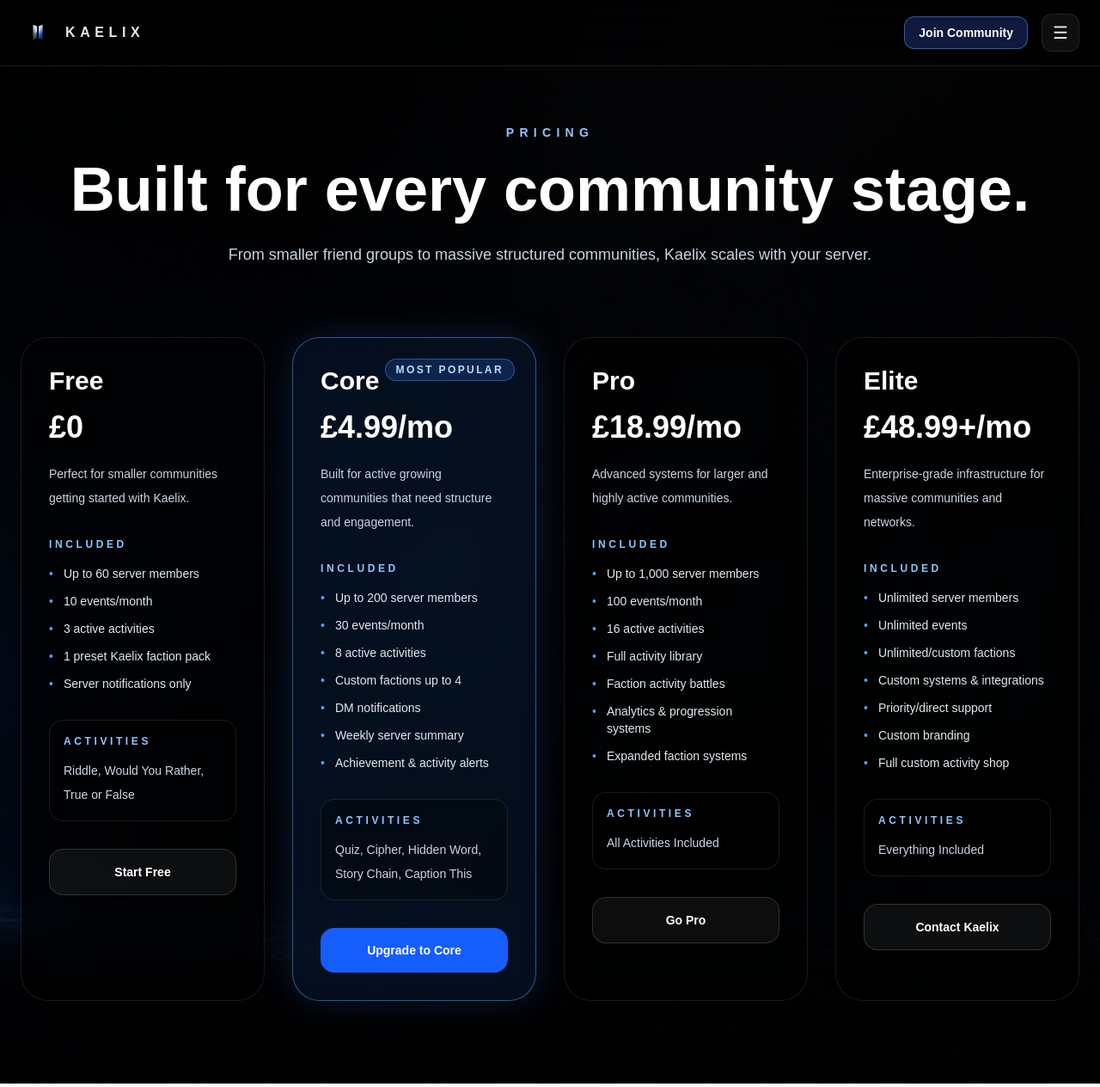
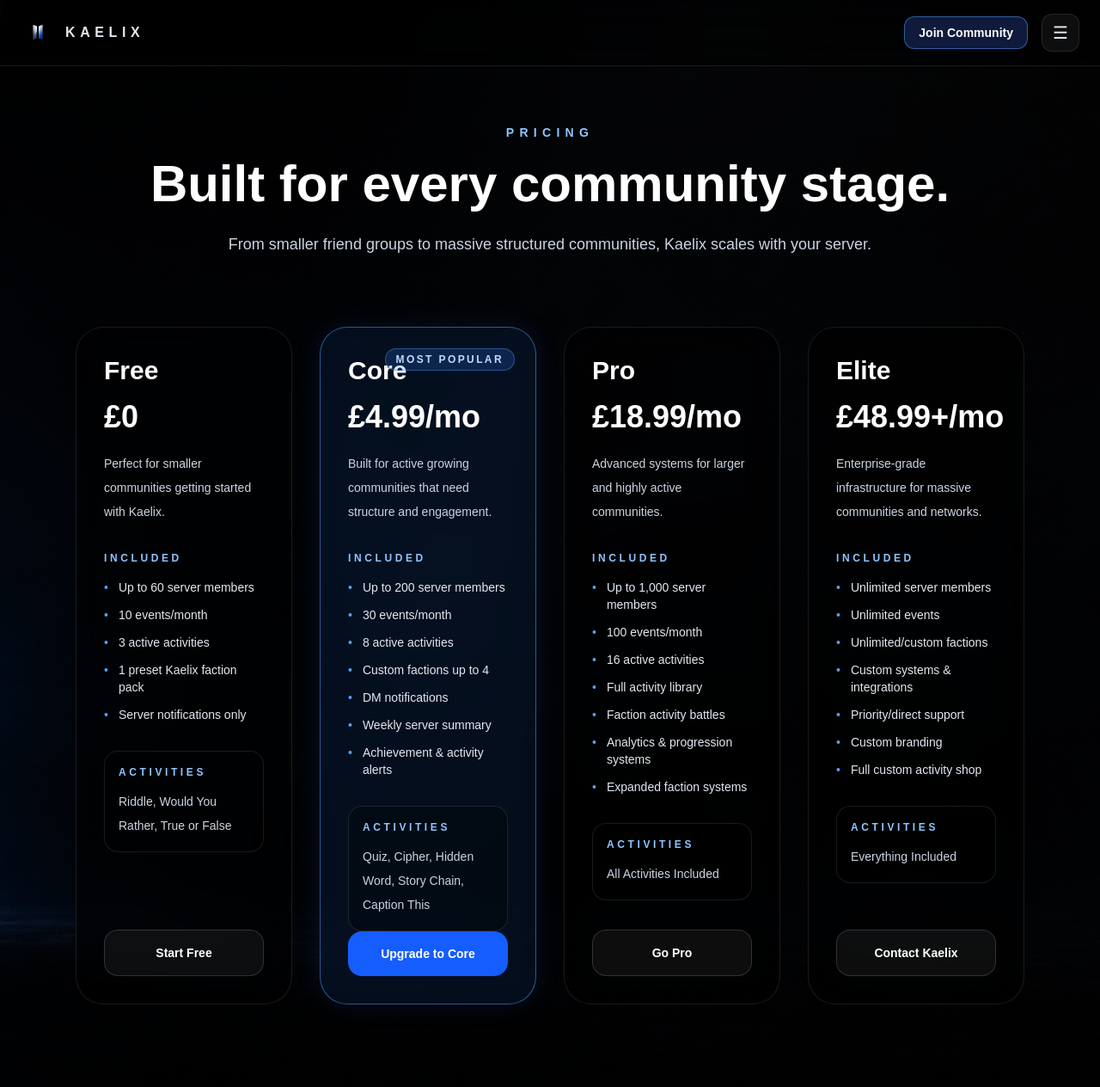
Before and after one commit to glykeselpides-bit/kaelix-site, a Next.js app: page /pricing in a window 1280 px wide. Shown: the whole page at 86% size. Built offline with nearby package versions, Linux system fonts and the light colour scheme.

Commit message:
lets see

```diff
--- a/src/app/pricing/page.tsx
+++ b/src/app/pricing/page.tsx
@@ -76,13 +76,13 @@
       <div className="min-h-screen bg-black/70">
         <Navbar />
 
-        <section className="mx-auto max-w-7xl px-6 pb-24 pt-36">
+        <section className="mx-auto max-w-6xl px-6 pb-24 pt-36">
           <div className="text-center">
             <p className="text-sm font-semibold uppercase tracking-[0.45em] text-blue-300">
               Pricing
             </p>
 
-            <h1 className="mt-5 text-5xl font-bold md:text-7xl">
+            <h1 className="mt-5 text-5xl font-bold md:text-6xl">
               Built for every community stage.
             </h1>
 
@@ -96,9 +96,9 @@
             {plans.map((plan) => (
               <div
                 key={plan.name}
-                className={`relative flex flex-col rounded-[32px] border p-8 backdrop-blur-xl transition duration-300 hover:-translate-y-1 ${
+                className={`relative flex h-full flex-col rounded-[32px] border p-8 backdrop-blur-xl transition duration-300 hover:-translate-y-2 hover:border-blue-400/40 ${
                   plan.highlight
-                    ? "border-blue-400/50 bg-blue-500/10 shadow-[0_0_40px_rgba(59,130,246,0.18)]"
+                    ? "border-blue-400/50 bg-blue-500/10 shadow-[0_0_30px_rgba(59,130,246,0.12)]"
                     : "border-white/10 bg-black/50"
                 }`}
               >
@@ -144,7 +144,7 @@
                 </div>
 
                 <button
-                  className={`mt-8 rounded-2xl px-6 py-4 text-sm font-semibold transition ${
+                  className={`mt-auto rounded-2xl px-6 py-4 text-sm font-semibold transition ${
                     plan.highlight
                       ? "bg-blue-600 text-white hover:bg-blue-500"
                       : "border border-white/15 bg-white/5 text-white hover:border-blue-400 hover:bg-blue-500/10"
```
